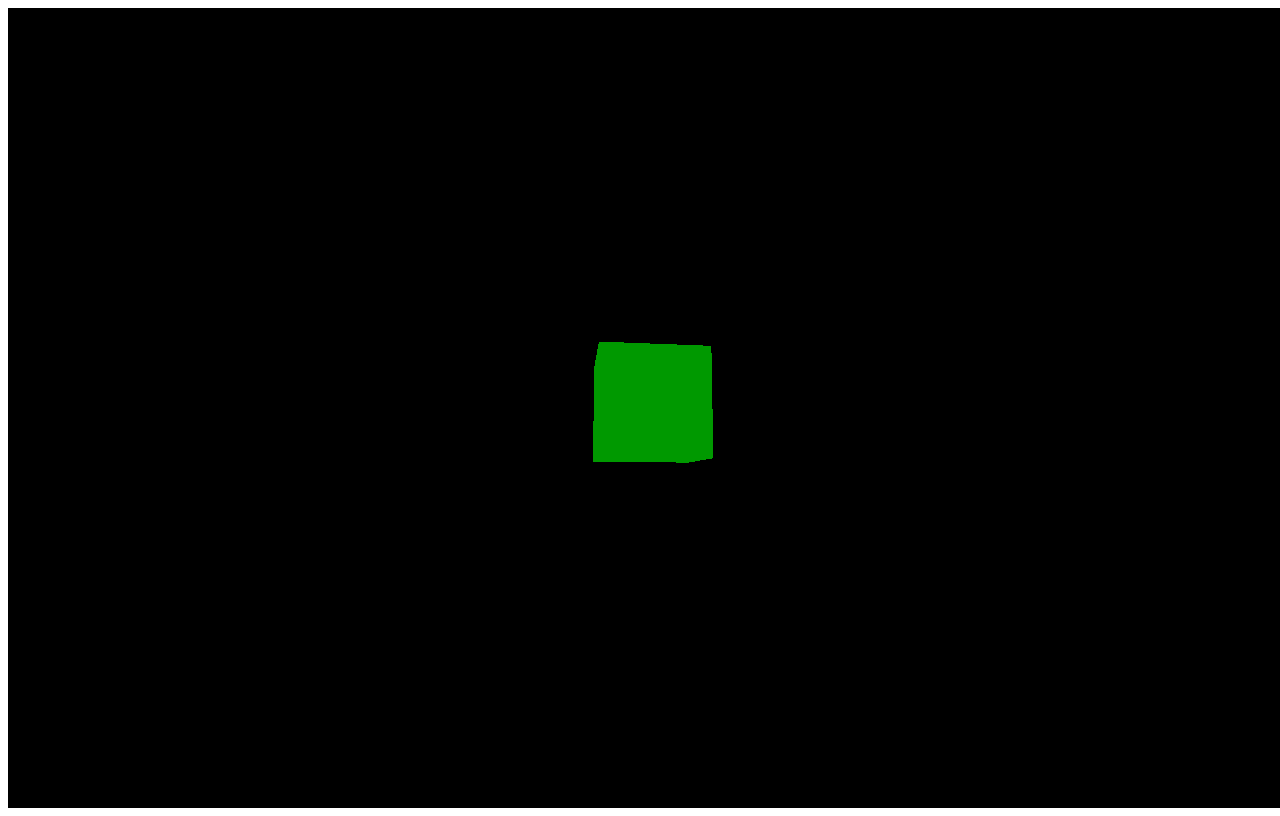
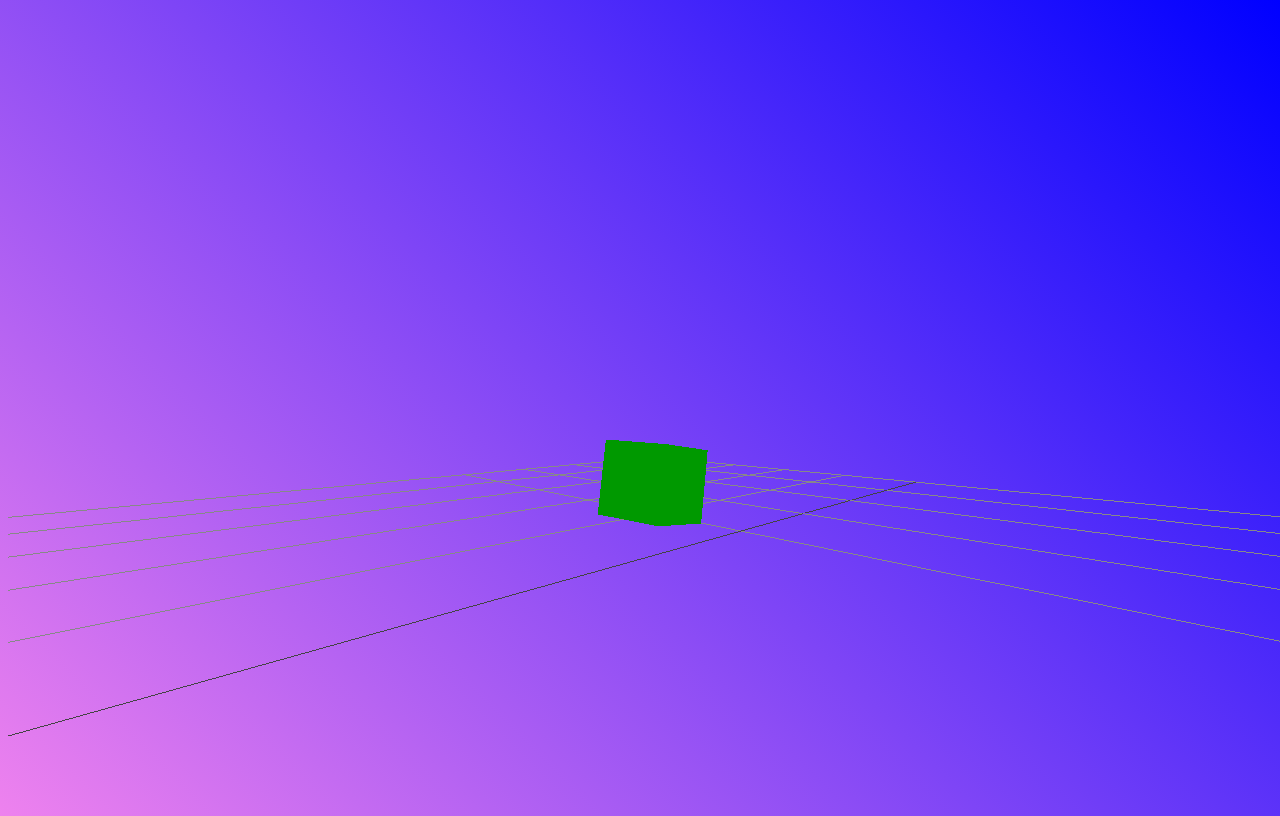
Before and after one commit to CarlosSebastianLorenzo/First3DAnimation, a plain HTML site: page index.html in a window 1280 px wide. Drawn offline with nearby package versions, Linux system fonts and the light colour scheme.

Commit message:
creamos un piso y dejamos el background en transparente, tocamos los valores de la camara

```diff
--- a/index.html
+++ b/index.html
@@ -5,39 +5,51 @@
     <meta http-equiv="X-UA-Compatible" content="IE=edge">
     <meta name="viewport" content="width=device-width, initial-scale=1.0">
     <link rel="stylesheet" href="style.css">
-    <title>First3DApp</title>
+    <title>First3DAnimation</title>
 </head>
 <body>
 
     <script src="three.js"></script>
     <script>
         const scene = new THREE.Scene();
+        //color del fondo (si no dejamos color de fondo y admimitos canal alpha el fondo será transparente)
+        //scene.background = new  THREE.Color(0x222222)
         //primer valor es foco de camara
         //segundo valor ratio de anchura y altura
         //tercer valor es para que no se renderice lo que está pegado a la cara
         //cuarto valor para que no se renderice lo que está lejisimos
         const camera = new THREE.PerspectiveCamera(75, window.innerWidth / window.innerHeight, 0.1, 1000);
-
-        const renderer = new THREE.WebGLRenderer();
+        // acá en el renderizador podemos permitir transparencias con canal alpha entre otras muchas propiedades
+        const renderer = new THREE.WebGLRenderer({alpha: true});
         //si pusieramos un div.innerWidth se renderizaría solo en ese div
         renderer.setSize(window.innerWidth, window.innerHeight);
         document.body.appendChild(renderer.domElement);
-
         //Forma del objeto
         const geometry = new THREE.BoxGeometry();
         //Textura del objeto
         const material = new THREE.MeshBasicMaterial( {color: 0x009900} );
         //Creamos el objeto con la forma y la textura
         const cube = new THREE.Mesh(geometry, material);
+        //posicionamos el cubo con respecto al eje de coordenadas
+        cube.position.y = 1
         //Añadimos el elemento que creamos a la escena
         scene.add(cube);
+        //creamos una grilla que va a servir de piso
+        //primer valor es area total del piso
+        //segundo valor cantidad de cuadrados en una linea
+        const grid = new THREE.GridHelper(20, 10);
+        scene.add(grid);
         //desplazamos la camara en el eje Z para que podamos ver el cubo que creamos
         camera.position.z = 5;
+        camera.position.y = 2;
+        camera.rotation.y = -150;
+        camera.position.x = 5;
+
         //creamos una función para decirle al renderer que renderize fotograma a fotograma nuestra escena y nuestra camara
         function animate() {
             requestAnimationFrame(animate);
             renderer.render(scene, camera);
-            //creamos una rotación en el eje x y el eje z del cubo que se ejecutara en cada fotograma
+            //creamos una rotación en el eje x y el eje y del cubo que se ejecutara en cada fotograma
             cube.rotation.x += 0.01;
             cube.rotation.y += 0.01;
         }
--- a/style.css
+++ b/style.css
@@ -0,0 +1,3 @@
+body{
+    background: linear-gradient(45deg, violet, blue);
+}
```
